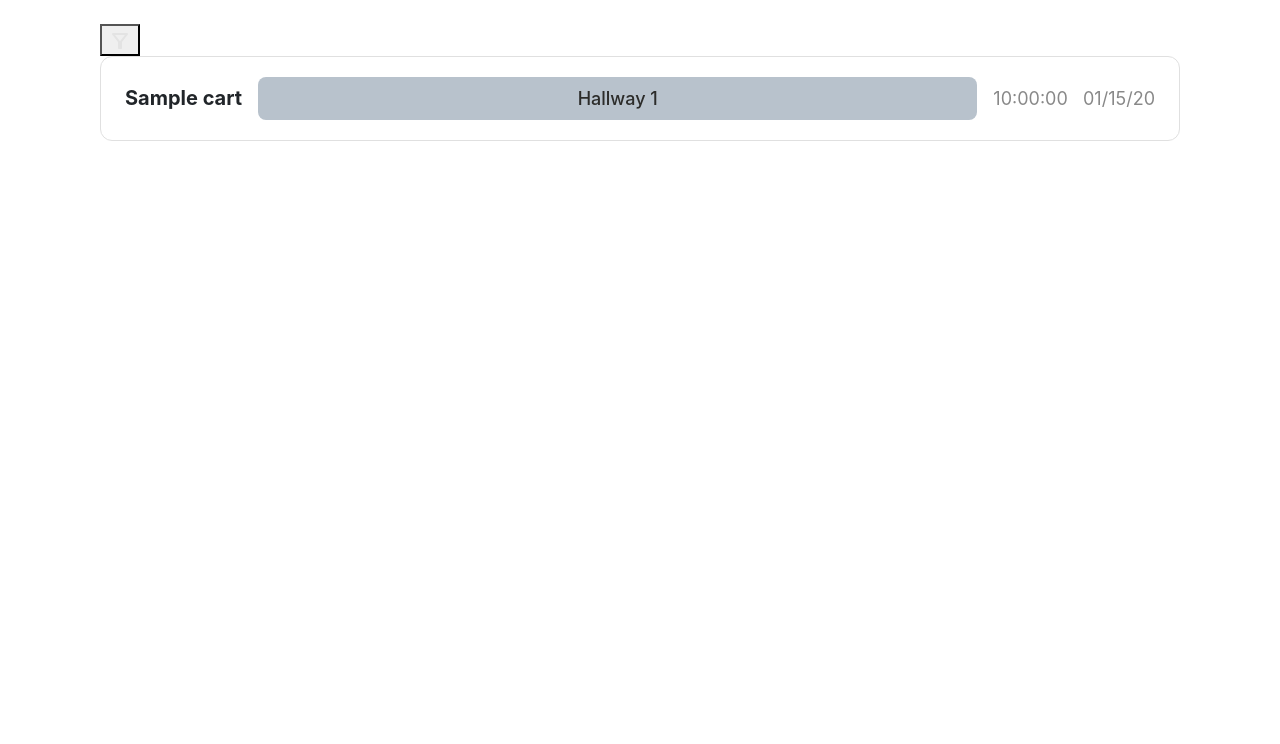
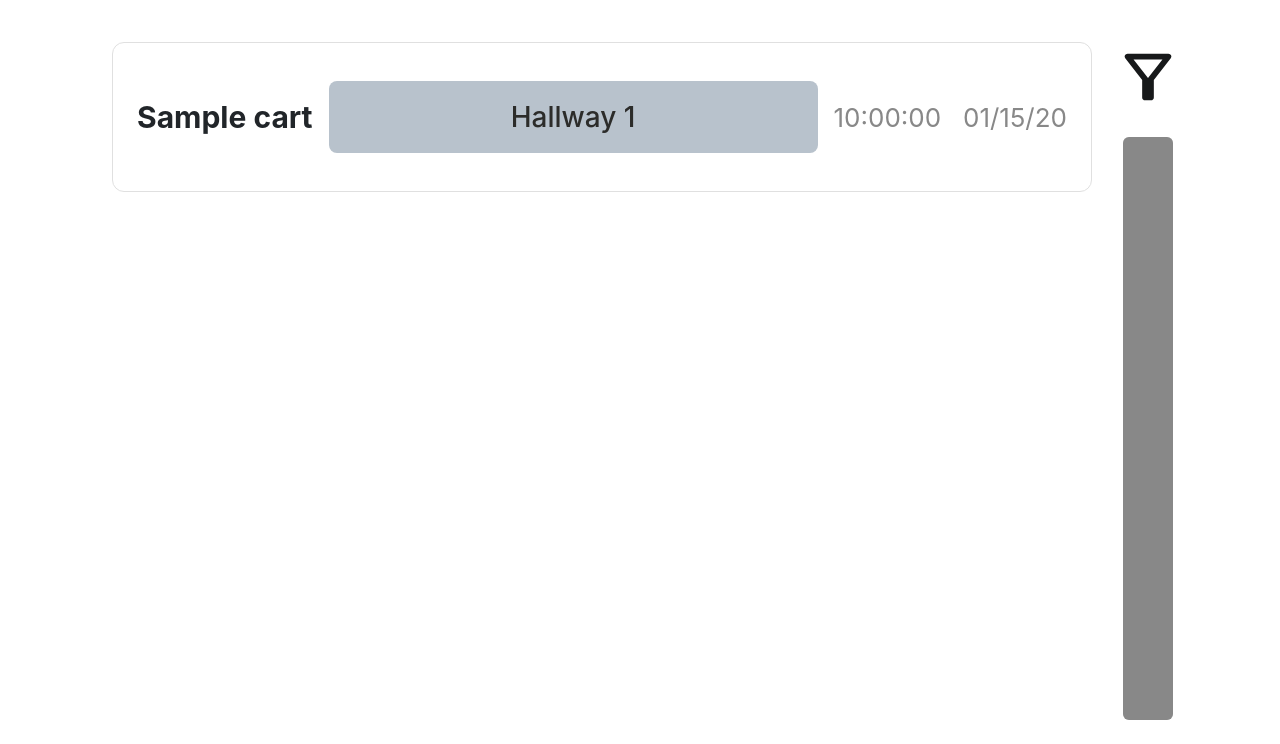
Before and after one commit to Emanuelj2/LakelendRegionalProject, a Django app: page /dashboard/ in a window 1280 px wide. Shown: the part 56-800 px from the top of the page. Run offline with Django 5.2, Linux system fonts and the light colour scheme; a user stored in the database is signed in; tables that the repository leaves empty hold one stand-in row (values such as "Sample post"); some libraries are stand-ins or nearby versions.

Commit message:
Add Reset Filter, Scrollbar, and UI fixes.

```diff
--- a/LakelandRegional/application/templates/base.html
+++ b/LakelandRegional/application/templates/base.html
@@ -1,4 +1,5 @@
 <!DOCTYPE html>
+
 <html lang="en">
     <head>
         <meta charset="UTF-8">
@@ -23,7 +24,6 @@
         </nav>
 
     <div class="container">{% block content %} {% endblock %}</div>
-
         <script src="https://code.jquery.com/jquery-3.3.1.slim.min.js"></script>
         <script src="https://cdnjs.cloudflare.com/ajax/libs/popper.js/1.14.7/umd/popper.min.js"></script>
         <script src="https://stackpath.bootstrapcdn.com/bootstrap/4.3.1/js/bootstrap.min.js"></script>
--- a/LakelandRegional/application/templates/dashboard.html
+++ b/LakelandRegional/application/templates/dashboard.html
@@ -10,17 +10,92 @@
     margin-bottom: 16px;
   }
 
-  .filter-btn {
-    background: #fff;
-    border: 1px solid #ddd;
-    border-radius: 8px;
-    padding: 10px 14px;
-    cursor: pointer;
+  /* Main Content Frame Stylings */
+  .container {
+    user-select: none;
+    cursor: none;
+    display: flex;
+    flex-grow: 1;
+    gap: 16px;
+    padding: 16px;
+    height: calc(100vh - 80px);
+    overflow: hidden;
   }
 
+  .left-container {
+    flex: 1;
+    overflow: hidden; /* hide native scrollbar */
+    display: flex;
+    flex-direction: column;
+    gap: 10px;
+    padding: 10px
+  }
+
+  .right-container {
+    display: flex;
+    flex-direction: column;
+    align-items: center;
+    gap: 15px;
+    width: 60px;
+    padding: 0px 15px;
+  }
+
+  /* Filter and Reset Filter Buttons Stylings */
+  .filter-button {
+    background: #fff;
+    padding: 10px 14px;
+    border: none;
+    cursor: none;
+  }
+
+  button:focus {
+    outline: none;
+    box-shadow: none;
+  }
+
+  .reset-button {
+    background: #fff;
+    border: 1px solid #e0e0e0;
+    border-radius: 8px;
+    font-size: 50px;
+    height: 70px;
+    width: 70px;
+    padding: 0px 0px 5px 0px;
+    display: flex;
+    justify-content: center;
+    align-items: center;
+    cursor: none;
+  }
+
+  /* Custom Scrollbar Stylings */
+  .scrollbar {
+    display: flex;
+  }
+
+  .custom-scrollbar {
+    flex: 1;
+    width: 50px;
+    background: #e0e0e0;
+    border-radius: 6px;
+    position: relative;
+    cursor: none;
+  }
+
+  .scroll-thumb {
+    width: 50px;
+    background: #888;
+    border-radius: 6px;
+    position: absolute;
+    top: 0;
+    left: 0;
+    cursor: grab;
+  }
+
+  /* Main Table Stylings */
   .cart-row {
     display: flex;
     align-items: center;
+    min-height: 150px;
     gap: 16px;
     background: #fff;
     border: 1px solid #e0e0e0;
@@ -31,14 +106,14 @@
 
   .cart-name {
     font-weight: 700;
-    font-size: 20px;
+    font-size: 30px;
     min-width: 110px;
   }
 
   .loc-badge {
-    padding: 8px 20px;
+    padding: 15px 20px;
     border-radius: 8px;
-    font-size: 18px;
+    font-size: 28px;
     font-weight: 500;
     flex: 1;
     text-align: center;
@@ -53,13 +128,14 @@
   .loc-storageroom { background: #F8B563; color: #2f1a03; }
 
   .cart-time {
-    font-size: 18px;
+    font-size: 26px;
     color: #888;
     min-width: 160px;
     text-align: right;
     white-space: nowrap;
   }
 
+  /* Filter Overlay Stylings*/
   .overlay {
     position: fixed;
     inset: 0;
@@ -68,42 +144,48 @@
     justify-content: center;
     align-items: center;
     z-index: 1000;
+    cursor: none;
   }
+
   .hidden { display: none; }
 
   .filter-panel {
     background: #fff;
     border-radius: 12px;
     padding: 28px;
-    width: 480px;
-    max-width: 95vw;
+    width: 800px;
+    height: 500px;
+    max-width: 200vw;
+    max-height: 150vh;
   }
   .filter-title {
     display: flex;
     justify-content: space-between;
     align-items: center;
-    font-size: 22px;
+    font-size: 40px;
     font-weight: 700;
     margin: 0 0 20px;
   }
   .close-btn {
     background: none;
     border: none;
-    font-size: 22px;
-    cursor: pointer;
+    font-size: 50px;
+    cursor: none;
   }
+
   .filter-grid {
     display: grid;
     grid-template-columns: 1fr 1fr 1fr;
     gap: 10px;
   }
+
   .fbtn {
-    padding: 14px 8px;
+    padding: 18px 8px;
     border-radius: 8px;
     border: none;
-    font-size: 14px;
+    font-size: 25px;
     font-weight: 500;
-    cursor: pointer;
+    cursor: none;
     text-align: center;
   }
 
@@ -112,17 +194,10 @@
   .fbtn.active { outline: 3px solid #333; }
 </style>
 
-<div class="container mt-4">
-
-  <!-- ── Filter Button top right ── -->
-  <div class="filter-button">
-    <button id="openFilter">
-      {% include 'filter-icon.svg.html' %}
-    </button>
-  </div>
+<div class="container">
 
   <!-- ── Cart List ── -->
-  <div id="cartList">
+  <div id="cartList" class="left-container">
     {% for cart in carts %}
     <div class="cart-row">
       <span class="cart-name">{{ cart.name }}</span>
@@ -132,13 +207,24 @@
       </span>
     </div>
     {% empty %}
-    <p class="text-muted text-center py-4">
-      No carts found. Run <code>python manage.py seed_data</code> to add data.
-    </p>
+    <p class="text-muted text-center py-4">No carts found.</p>
     {% endfor %}
   </div>
 
+  <!-- ── Right Sidebar ── -->
+  <div class="right-container">
+    <button id="openFilter" class="filter-button">
+      {% include 'filter-icon.svg.html' %}
+    </button>
+
+    <button id="resetFilter" class="reset-button hidden">↺</button>
+
+    <div class="custom-scrollbar" id="customScrollbar">
+      <div class="scroll-thumb" id="scrollThumb"></div>
     </div>
+  </div>
+</div>
+
 
 <!-- ── Filter Overlay ── -->
 <div id="filterOverlay" class="overlay hidden">
@@ -171,6 +257,58 @@
 
 <script>
   const overlay = document.getElementById("filterOverlay");
+  const cartList = document.getElementById("cartList");
+  const scrollbar = document.getElementById("customScrollbar");
+  const thumb = document.getElementById("scrollThumb");
+
+  // ── Scrollbar logic ──
+  function updateThumb() {
+    const scrollRatio = cartList.scrollTop / (cartList.scrollHeight - cartList.clientHeight);
+    const thumbHeight = Math.max(30, (cartList.clientHeight / cartList.scrollHeight) * scrollbar.clientHeight);
+    const thumbTop = scrollRatio * (scrollbar.clientHeight - thumbHeight);
+    thumb.style.height = thumbHeight + "px";
+    thumb.style.top = thumbTop + "px";
+  }
+
+  cartList.addEventListener("scroll", updateThumb);
+  window.addEventListener("resize", updateThumb);
+  updateThumb();
+
+  // Drag thumb to scroll
+  let dragging = false, startY = 0, startScrollTop = 0;
+
+  function startDrag(clientY) {
+    dragging = true;
+    startY = clientY;
+    startScrollTop = cartList.scrollTop;
+    thumb.style.cursor = "grabbing";
+  }
+
+  function moveDrag(clientY) {
+    if (!dragging) return;
+    const delta = clientY - startY;
+    const thumbHeight = thumb.offsetHeight;
+    const maxTop = scrollbar.clientHeight - thumbHeight;
+    const scrollRatio = delta / maxTop;
+    cartList.scrollTop = Math.max(0, startScrollTop + scrollRatio * (cartList.scrollHeight - cartList.clientHeight));
+  }
+
+  function endDrag() {
+    dragging = false;
+    thumb.style.cursor = "grab";
+  }
+
+  // Mouse events
+  thumb.addEventListener("mousedown",  (e) => startDrag(e.clientY));
+  document.addEventListener("mousemove", (e) => moveDrag(e.clientY));
+  document.addEventListener("mouseup",   () => endDrag());
+
+  // Touch events
+  thumb.addEventListener("touchstart", (e) => startDrag(e.touches[0].clientY));
+  document.addEventListener("touchmove", (e) => { moveDrag(e.touches[0].clientY); e.preventDefault(); }, { passive: false });
+  document.addEventListener("touchend",  () => endDrag());
+
+  //  ── Filter logic ──
   document.getElementById("openFilter").onclick = () => overlay.classList.remove("hidden");
   document.getElementById("closeFilter").onclick = () => overlay.classList.add("hidden");
 
@@ -182,7 +320,24 @@
 
     if (submitter) params.append("filter", submitter.value);
 
-    fetch(`/api/filter-carts/?${params}`)
+    overlay.classList.add("hidden");
+    resetFilter.classList.remove("hidden");
+
+    applyFilter(params);
+  };
+
+  document.getElementById("resetFilter").onclick = async () => {
+    const params = new URLSearchParams();
+    params.append("filter", "");
+
+    applyFilter();
+
+    document.getElementById("resetFilter").classList.add("hidden");
+  }
+
+  function applyFilter(parameters)
+  {
+    fetch(`/api/filter-carts/?${parameters}`)
       .then(r => r.json())
       .then(data => {
         const cartList = document.getElementById("cartList");
@@ -190,6 +345,10 @@
 
         if (!data.carts.length) {
           cartList.innerHTML = `<p class="text-muted text-center py-4">No carts found.</p>`;
+
+          // Reset the Scroll Thumb position to top of scroll bar
+          cartList.scrollTop = 0;
+          updateThumb();
           return;
         }
 
@@ -208,10 +367,15 @@
           `;
           cartList.appendChild(div);
         });
+
+        // Reset the Scroll Thumb position to top of scroll bar
+        cartList.scrollTop = 0;
+        updateThumb();
+        return;
       })
+
       .catch(err => console.error("Filter error:", err));
+  }
 
-    overlay.classList.add("hidden");
-  };
 </script>
 {% endblock %}
--- a/LakelandRegional/application/templates/filter-icon.svg.html
+++ b/LakelandRegional/application/templates/filter-icon.svg.html
@@ -1 +1 @@
-<svg xmlns="http://www.w3.org/2000/svg" height="24px" viewBox="0 -960 960 960" width="24px" fill="#e3e3e3"><path d="M440-160q-17 0-28.5-11.5T400-200v-240L168-736q-15-20-4.5-42t36.5-22h560q26 0 36.5 22t-4.5 42L560-440v240q0 17-11.5 28.5T520-160h-80Zm40-308 198-252H282l198 252Zm0 0Z"/></svg>
+<svg xmlns="http://www.w3.org/2000/svg" height="70px" viewBox="0 -960 960 960" width="70px" fill="#17191a"><path d="M440-160q-17 0-28.5-11.5T400-200v-240L168-736q-15-20-4.5-42t36.5-22h560q26 0 36.5 22t-4.5 42L560-440v240q0 17-11.5 28.5T520-160h-80Zm40-308 198-252H282l198 252Zm0 0Z"/></svg>
```
Lines whose indentation alone changed are shown as unchanged.
